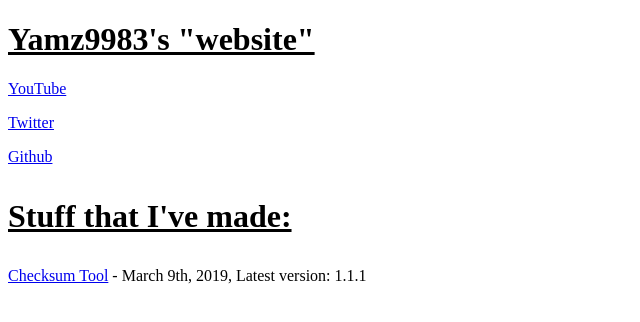
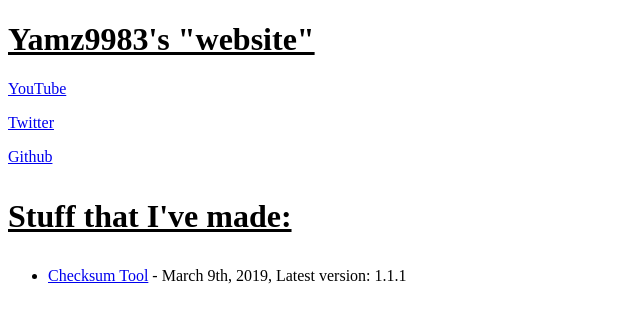
Before and after one commit to Yamz9983/Yamz9983.github.io, a plain HTML site: page index.html in a window 1280 px wide. Shown: the whole page, without its empty margins (0-640 px from the left). Drawn offline with Linux system fonts and the light colour scheme.

Commit message:
Update index.html

```diff
--- a/index.html
+++ b/index.html
@@ -7,7 +7,9 @@
 	<p><a href="https://github.com/Yamz9983/">Github</a></p>
 
 	<h1><p><u>Stuff that I've made:</u></p></h1>
-	<a href="https://github.com/Yamz9983/Checksum-Tool">Checksum Tool</a> - March 9th, 2019, Latest version: 1.1.1
+	<ul>
+		<li><a href="https://github.com/Yamz9983/Checksum-Tool">Checksum Tool</a> - March 9th, 2019, Latest version: 1.1.1</li>
+	</ul>
 
 </body>
 </html>
```
